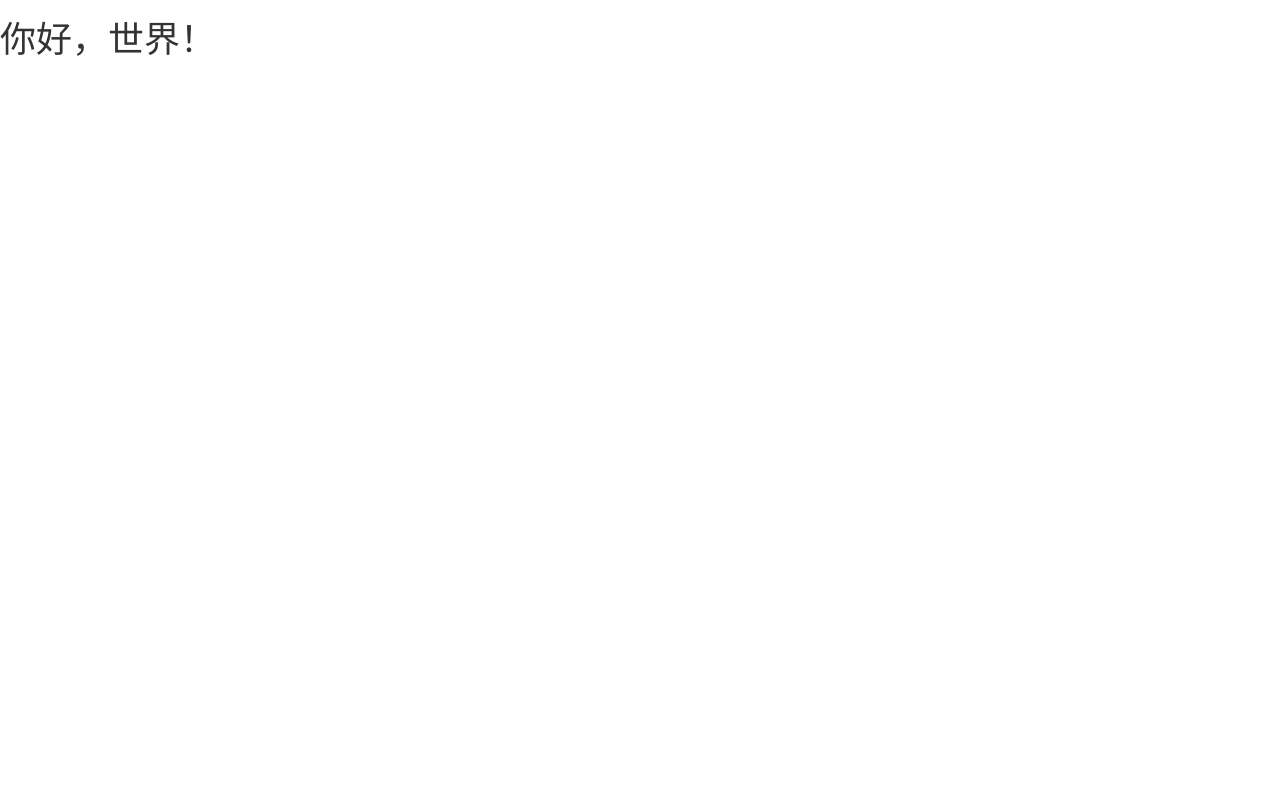
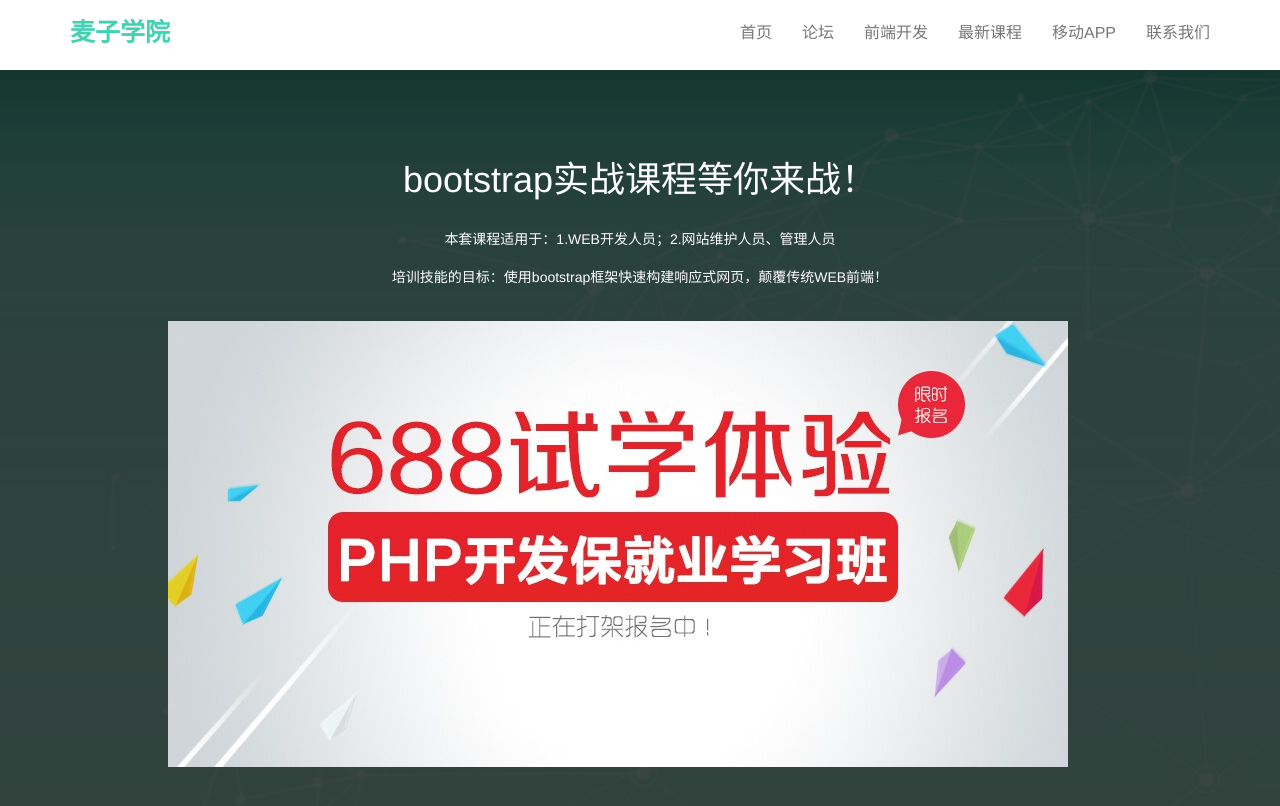
Before and after one commit to qiaoer2017/BootstrapDemo1, a plain HTML site: page index.html in a window 1280 px wide. Drawn offline with nearby package versions, Linux system fonts and the light colour scheme.

Commit message:
home部分完成

```diff
--- a/css/style.css
+++ b/css/style.css
@@ -2,3 +2,70 @@
 body {
     font-family: "Helvetica Neue", Helvetica, Microsoft Yahei, Hiragino Sans GB, WenQuanYi Micro Hei, sans-serif;
 }
+
+.navbar-default {
+    background: #fff;
+    border: none;
+    box-shadow: 0 2px 6px rgba(50, 50, 50, 0.25)
+}
+
+.navbar-header > a.navbar-brand {
+    font-weight: bold;
+    color: #40d2b1;
+    height: 70px;
+    font-size: 25px;
+    line-height: 35px;
+}
+
+.navbar-nav > li a {
+    height: 70px;
+    line-height: 35px;
+    color: #777;
+    font-size: 16px;
+    font-weight: 400;
+}
+
+.navbar-toggle {
+    margin-top: 18px;
+    height: 34px;
+}
+
+.navbar-default .navbar-toggle {
+    border: none;
+    background: #40d2b1;
+}
+
+.navbar-default .navbar-toggle .icon-bar {
+    background-color: #fff;
+}
+
+#home {
+    margin-top: 70px;
+    color: #fff;
+    text-align: center;
+    background: url("../img/home-bg.jpg") no-repeat;
+    width: 100%;
+    height: auto;
+    background-size: cover;
+}
+
+.filter {
+    width: 100%;
+    height: 100%;
+    background: rgba(0, 0, 0, 0.7);
+    padding: 90px 0;
+}
+
+#home h1 {
+    font-size: 36px;
+    margin: 0 0 25px;
+}
+
+#home p {
+    line-height: 2;
+    font-size: 14px;
+}
+
+#home img {
+    margin-top: 30px;
+}
--- a/index.html
+++ b/index.html
@@ -10,7 +10,7 @@
 
     <!-- Bootstrap -->
     <link href="css/bootstrap.min.css" rel="stylesheet">
-    <link href="css/bootstrap-theme.min.css" rel="stylesheet">
+    <!--<link href="css/bootstrap-theme.min.css" rel="stylesheet">-->
     <link rel="stylesheet" href="css/style.css">
 
     <!-- HTML5 shim and Respond.js for IE8 support of HTML5 elements and media queries -->
@@ -21,7 +21,50 @@
     <![endif]-->
 </head>
 <body>
-<h1>你好，世界！</h1>
+<nav class="navbar navbar-default navbar-fixed-top">
+    <div class="container">
+        <div class="navbar-header">
+            <button type="button" class="navbar-toggle collapsed" data-toggle="collapse" data-target="#navbar"
+                    aria-expanded="false" aria-controls="navbar">
+                <span class="sr-only">Toggle navigation</span>
+                <span class="icon-bar"></span>
+                <span class="icon-bar"></span>
+                <span class="icon-bar"></span>
+            </button>
+            <a class="navbar-brand" href="#">麦子学院</a>
+        </div>
+        <div id="navbar" class="navbar-collapse collapse" aria-expanded="false" style="height: 1px;">
+            <ul class="nav navbar-nav navbar-right">
+                <li><a href="#home">首页</a></li>
+                <li><a href="#">论坛</a></li>
+                <li><a href="#">前端开发</a></li>
+                <li><a href="#">最新课程</a></li>
+                <li><a href="#">移动APP</a></li>
+                <li><a href="#">联系我们</a></li>
+            </ul>
+        </div><!--/.nav-collapse -->
+    </div>
+</nav>
+
+<div id="home">
+    <div class="filter">
+        <div class="container">
+            <div class="row">
+                <div class="col-md-1"></div>
+                <div class="col-md-10">
+                    <h1>bootstrap实战课程等你来战！</h1>
+                    <p>本套课程适用于：1.WEB开发人员；2.网站维护人员、管理人员</p>
+                    <p>培训技能的目标：使用bootstrap框架快速构建响应式网页，颠覆传统WEB前端！</p>
+
+                    <img src="img/php.jpg" alt="php" class="img-responsive">
+                </div>
+                <div class="col-md-1"></div>
+            </div>
+        </div>
+
+    </div>
+
+</div>
 
 <!-- jQuery (necessary for Bootstrap's JavaScript plugins) -->
 <script src="//cdn.bootcss.com/jquery/1.11.3/jquery.min.js"></script>
```
Also changed, not shown: img/home-bg.jpg (added), img/php.jpg (added).
